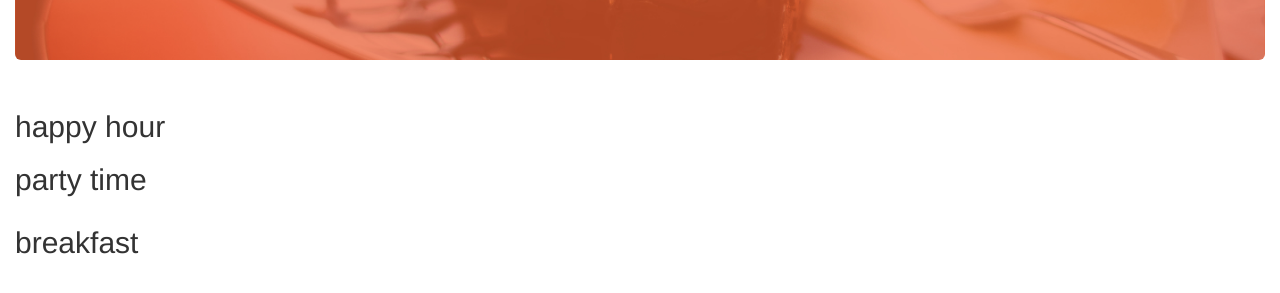
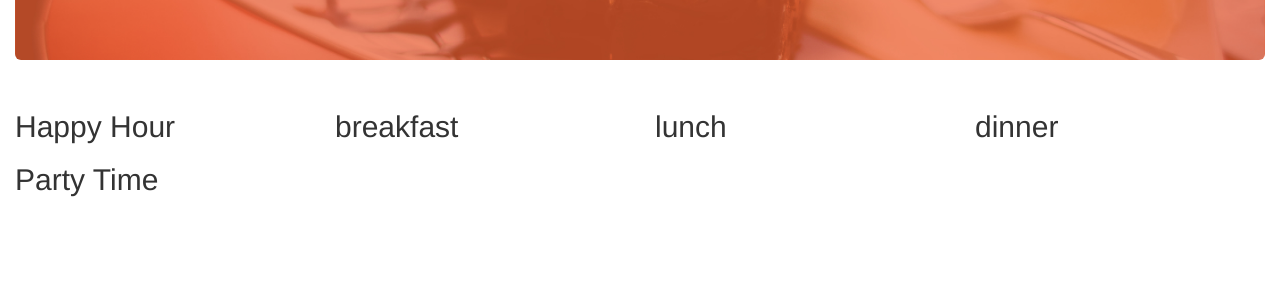
Before and after one commit to lorrainemikai/anita-s-kitchen, a plain HTML site: page index.html in a window 1280 px wide. Shown: the part 397-690 px from the top of the page. Drawn offline with nearby package versions, Linux system fonts and the light colour scheme.

Commit message:
second commit

```diff
--- a/index.html
+++ b/index.html
@@ -22,23 +22,31 @@
     <div class="col-lg-12">
       <div class="col-lg-3">
         <div id="happy">
-          <h2>happy hour</h2>
-          </div>
-      <div id="party">
-        <h2>party time</h2>
-
+          <h2>Happy Hour</h2>
+        </div>
+        <div id="party">
+          <h2>Party Time</h2>
+        </div>
       </div>
+      <!-- column 2 -->
+      <div class="col-lg-3" id="breakfast">
+        <div class="overlay-row">
+          <h2 class="text">breakfast</h2>
+        </div>
+      </div>
+      <!-- column 3 -->
+      <div class="col-lg-3" id="lunch">
+        <div class="overlay-row">
+          <h2 class="text">lunch</h2>
+        </div>
+      </div>
+      <!-- column 4 -->
+      <div class="col-lg-3" id="dinner">
+        <div class="overlay-row">
+          <h2 class="text">dinner</h2>
+        </div>
       </div>
     </div>
-  </div>
-  <!--second column-->
-  <div class="col-lg-3" id=breakfast>
-    <div class="overlay-row">
-
-<h2> breakfast</h2>
-    </div>
-
-
   </div>
 <!-- Optional theme -->
 <link rel="stylesheet" href="https://maxcdn.bootstrapcdn.com/bootstrap/3.3.7/css/bootstrap-theme.min.css" integrity="sha384-rHyoN1iRsVXV4nD0JutlnGaslCJuC7uwjduW9SVrLvRYooPp2bWYgmgJQIXwl/Sp" crossorigin="anonymous">
```
